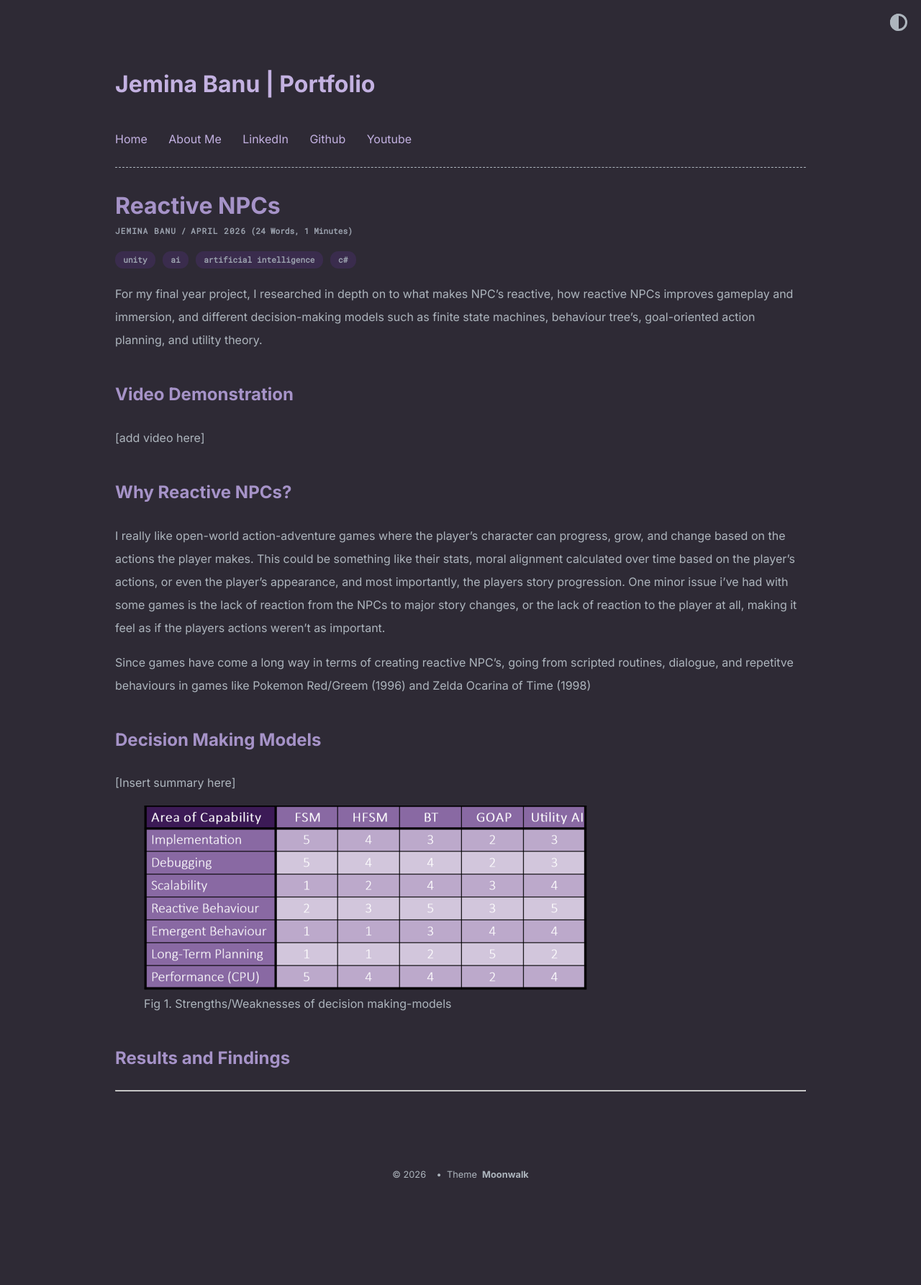
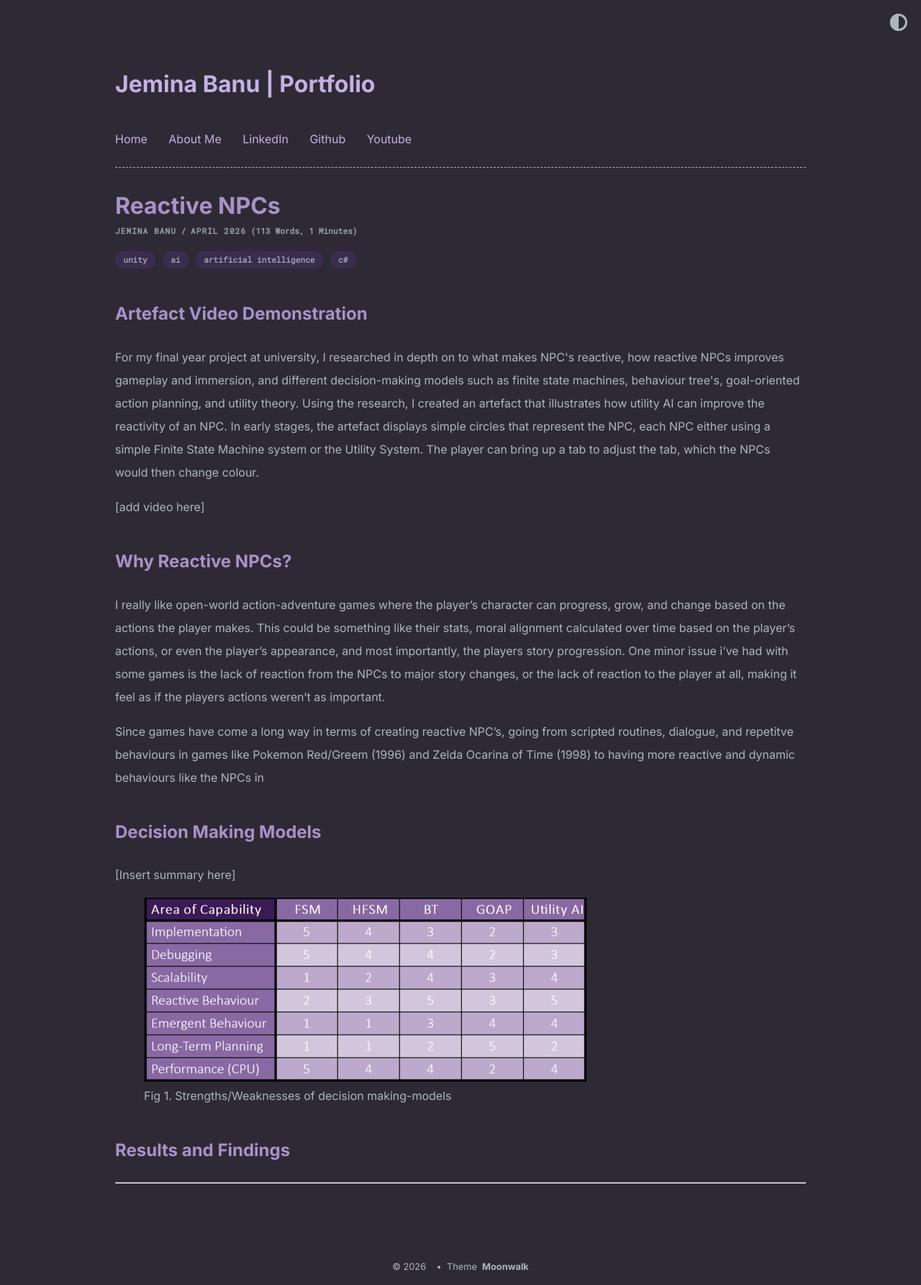
Before and after one commit to Jem-exe/jem-exe.github.io, a Jekyll site: the page built from _posts/2026-04-14-reactive-npcs.md, in a window 1280 px wide. Shown: the whole page at 72% size. Built offline with Jekyll 4.4.1, drawn with Linux system fonts in a browser that asks for light colours; before the commit the page ends 1657 px from its top, so only the background shows below that.

Commit message:
flex content need to add video

```diff
--- a/_posts/2026-04-14-reactive-npcs.md
+++ b/_posts/2026-04-14-reactive-npcs.md
@@ -5,16 +5,24 @@
 tags: [Unity, AI, Artificial Intelligence, C#]
 ---
 
-For my final year project, I researched in depth on to what makes NPC's reactive, how reactive NPCs improves gameplay and immersion, and different decision-making models such as finite state machines, behaviour tree's, goal-oriented action planning, and utility theory.
-
-## Video Demonstration
+<div class="results-section">
+    <div class="text-content">
+        <h2> Artefact Video Demonstration </h2>
+        <p>
+            For my final year project at university, I researched in depth on to what makes NPC's reactive, how reactive NPCs improves gameplay and immersion, and different decision-making models such as finite state machines, behaviour tree's, goal-oriented action planning, and utility theory. Using the research, I created an artefact that illustrates how utility AI can improve the reactivity of an NPC.
+            In early stages, the artefact displays simple circles that represent the NPC, each NPC either using a simple Finite State Machine system or the Utility System. The player can bring up a tab to adjust the tab, which the NPCs would then change colour.
+        </p>
+    </div>
+    <div class="video-content">
+    </div>
+</div>
 
 [add video here]
 
 ## Why Reactive NPCs?
 I really like open-world action-adventure games where the player's character can progress, grow, and change based on the actions the player makes. This could be something like their stats, moral alignment calculated over time based on the player's actions, or even the player's appearance, and most importantly, the players story progression. One minor issue i've had with some games is the lack of reaction from the NPCs to major story changes, or the lack of reaction to the player at all, making it feel as if the players actions weren't as important.
 
-Since games have come a long way in terms of creating reactive NPC's, going from scripted routines, dialogue, and repetitve behaviours in games like Pokemon Red/Greem (1996) and Zelda Ocarina of Time (1998)
+Since games have come a long way in terms of creating reactive NPC's, going from scripted routines, dialogue, and repetitve behaviours in games like Pokemon Red/Greem (1996) and Zelda Ocarina of Time (1998) to having more reactive and dynamic behaviours like the NPCs in
 
 ## Decision Making Models
 
--- a/_sass/moonwalk.scss
+++ b/_sass/moonwalk.scss
@@ -62,6 +62,25 @@
   max-width: 100%;
   display: block;
   margin: 0 auto;
+}
+
+.text-video-section {
+  display: flex;
+  gap: 2rem;
+  align-items: flex-start;
+}
+
+.text-content {
+  flex: 1;
+}
+
+.video-content {
+  flex: 1;
+}
+
+.video-content video {
+  width: 100%;
+  height: auto;
 }
 
 .img-container {
```
